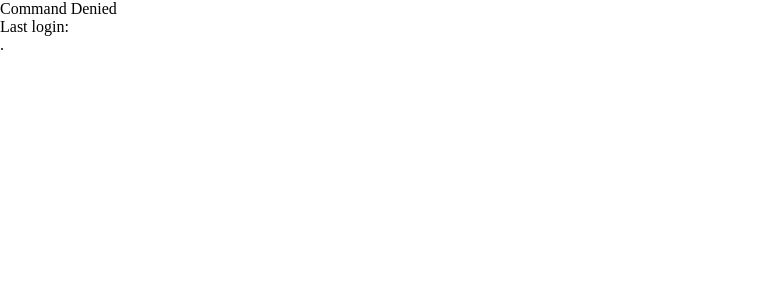
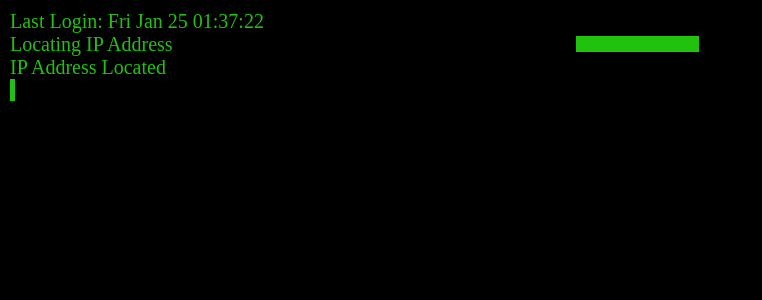
Before and after one commit to ChingChang9/Personal-Website, a Vue app: page /projects/hacker-terminal in a window 1280 px wide. Shown: the top 300 px of the page, without its empty margins (0-762 px from the left). Built offline with nearby package versions, Linux system fonts and the light colour scheme; no server answers.

Commit message:
hacker terminal!

```diff
--- a/src/App.vue
+++ b/src/App.vue
@@ -64,9 +64,6 @@ export default {
     } else {
       this.showNav = true;
     }
-  },
-  updated() {
-    console.log(this.$route.path);
   },
   methods: {
     hideNav() {
--- /dev/null
+++ b/src/components/TypeWriter.vue
@@ -0,0 +1,84 @@
+<template>
+  <div>
+    {{ typed }}
+    <div class="status-bar">{{ status }}</div>
+    <br v-if="finished" />
+  </div>
+</template>
+
+<script>
+export default {
+  name: "TypeWriter",
+  props: {
+    text: {
+      String,
+      default: "You forgot to enter the text!"
+    },
+    load: {
+      Number,
+      default: -1
+    }
+  },
+  data() {
+    return {
+      textLength: Number,
+      slicePlace: 1,
+      intervalID: Number,
+      typed: "",
+      finished: false,
+      status: "",
+      loaded: false
+    };
+  },
+  watch: {
+    finished() {
+      if (this.finished && this.load < 0) {
+        this.$emit("triggered", 100);
+      }
+    },
+    loaded() {
+      if (this.loaded) {
+        this.$emit("triggered", 500);
+      }
+    }
+  },
+  mounted() {
+    this.intervalID = setInterval(function() {
+      if (this.slicePlace <= this.text.length) {
+        this.typed = this.text.slice(0, this.slicePlace);
+        this.slicePlace++;
+      } else {
+        clearInterval(this.intervalID);
+        this.finished = true;
+        if (this.load >= 0) {
+          setTimeout(function() {
+            this.intervalID = setInterval(function() {
+              setTimeout(function() {
+                if (this.status.length < 35) {
+                  this.status += ".";
+                } else {
+                  clearInterval(this.intervalID);
+                  this.loaded = true;
+                }
+              }.bind(this), Math.floor(Math.random() * this.load) * 1000);
+            }.bind(this), 20);
+          }.bind(this), 250);
+        }
+      }
+    }.bind(this), 20);
+  },
+  beforeDestroy() {
+    clearInterval(this.intervalID);
+  }
+}
+</script>
+
+<style scoped>
+.status-bar {
+  font-size: 14px;
+  background-color: #20c20e;
+  position: absolute;
+  left: 45vw;
+  margin-top: -20px;
+}
+</style>
--- a/src/views/projects/HackerTerminal.vue
+++ b/src/views/projects/HackerTerminal.vue
@@ -1,13 +1,174 @@
 <template>
-  <div>
-    <div id="command">Command Denied</div>
-    <div id="last_login">Last login:</div>
-    <div id="cursor">.</div>
+  <div v-if="hacking" id="hack">
+    <div v-show="denied" id="command">Command Denied</div>
+
+    <div>Last Login: <type v-if="loggedIn" :text="currentTime" @triggered="nextLine" /></div>
+    <type v-if="locating" text="Locating IP Address" load="0" @triggered="nextLine" />
+    <type v-if="located" text="IP Address Located" @triggered="nextLine" />
+    <type v-if="showIP" :text="ip" @triggered="nextLine" />
+    <type v-if="showCountry" :text="`Country: ${country}`" @triggered="nextLine" />
+    <type v-if="showCity" :text="`City: ${city}, ${state}`" @triggered="nextLine" />
+    <type v-if="decrypting" text="Decrypting Configuration" load="15" @triggered="nextLine" />
+    <type v-if="requesting" text="Requesting Access to Local Server" load="10" @triggered="nextLine" />
+    <type v-if="access" text="Access Granted" @triggered="nextLine" />
+    <type v-if="initiating" text="Initiating Portals" load="20" @triggered="nextLine" />
+    <type v-if="crawler" text="Crawler Activated" @triggered="nextLine" />
+    <type v-if="crawling" text="Crawling Databases" load="30" @triggered="nextLine" />
+    <type v-if="extracting" text="Extracting Hard Drive" load="60" @triggered="nextLine" />
+    <type v-if="downloading" text="Downloading" load="80" @triggered="nextLine" />
+    <type v-if="downloaded" text="Files Downloaded" @triggered="nextLine" />
+    <type v-if="loggedOut" text="Ching Chang has logged out" @triggered="nextLine" />
+    <type v-if="terminated" text="Crawler Terminated" @triggered="nextLine" />
+    <div v-show="flash" id="cursor">.</div>
   </div>
 </template>
 
 <script>
+import type from "@/components/TypeWriter.vue";
 export default {
-  name: "HackerTerminal"
+  name: "HackerTerminal",
+  components: {
+    type
+  },
+  data() {
+    return {
+      ip: String, city: String, state: String, country: String, xhr: new XMLHttpRequest(),
+      loggedIn: false, locating: false, located: false, showIP: false, showCountry: false, showCity: false,
+      decrypting: false, requesting: false, access: false, initiating: false, crawler: false, crawling: false,
+      extracting: false, downloading: false, downloaded: false, loggedOut: false, terminated: false,
+      now: new Date,
+      denied: false,
+      flash: false,
+      IntervalID: Number,
+      hacking: true
+    };
+  },
+  computed: {
+    currentTime() {
+      var day, month, date, hour, minute, second;
+      switch (this.now.getDay()) {
+        case 0: day = "Sun"; break;
+        case 1: day = "Mon"; break;
+        case 2: day = "Tue"; break;
+        case 3: day = "Wed"; break;
+        case 4: day = "Thu"; break;
+        case 5: day = "Fri"; break;
+        default: day = "Sat";
+      }
+      switch (this.now.getMonth()) {
+        case 0: month = "Jan"; break;
+        case 1: month = "Feb"; break;
+        case 2: month = "Mar"; break;
+        case 3: month = "Apr"; break;
+        case 4: month = "May"; break;
+        case 5: month = "Jun"; break;
+        case 6: month = "Jul"; break;
+        case 7: month = "Aug"; break;
+        case 8: month = "Sep"; break;
+        case 9: month = "Oct"; break;
+        case 10: month = "Nov"; break;
+        default: month = "Dec";
+      }
+      this.now.getDate() < 10 ? date = ` ${this.now.getDate()}` : date = this.now.getDate();
+      this.now.getHours() < 10 ? hour = `0${this.now.getHours()}` : hour = this.now.getHours();
+      this.now.getMinutes() < 10 ? minute = `0${this.now.getMinutes()}` : minute = this.now.getMinutes();
+      this.now.getSeconds() < 10 ? second = `0${this.now.getSeconds()}` : second = this.now.getSeconds();
+      return `${day} ${month} ${date} ${hour}:${minute}:${second}`;
+    }
+  },
+  mounted() {
+    alert("Virus detected, please close the tab and reboot your computer\
+    Contact customer service for support: (613) 555-0186");
+    this.xhr.open("GET", "https://geoip-db.com/jsonp/");
+    this.xhr.send();
+    this.xhr.onload = function () {
+      this.ip = this.xhr.responseText.slice(this.xhr.responseText.indexOf("IPv4") + 7, this.xhr.responseText.indexOf("state") - 3);
+      this.country = this.xhr.responseText.slice(this.xhr.responseText.indexOf("country_name") + 15, this.xhr.responseText.indexOf("city") - 3);
+      this.city = this.xhr.responseText.slice(this.xhr.responseText.indexOf("city") + 7, this.xhr.responseText.indexOf("postal") - 3);
+      this.state = this.xhr.responseText.slice(this.xhr.responseText.indexOf("state") + 8, this.xhr.responseText.indexOf("}") - 1);
+    }.bind(this);
+    setTimeout(function() {
+      this.loggedIn = true;
+    }.bind(this), 1400);
+    this.intervalID = setInterval(function() {
+      this.flash = !this.flash;
+    }.bind(this), 400);
+    document.addEventListener("keydown", this.showCommand);
+    document.addEventListener("keyup", this.hideCommand);
+  },
+  beforeDestroy() {
+    document.removeEventListener("keydown", this.showCommand);
+    document.removeEventListener("keyup", this.hideCommand);
+  },
+  methods: {
+    nextLine(pause) {
+      if (this.terminated) {
+        clearInterval(this.intervalID);
+        this.flash = false;
+        setTimeout(function() {
+          this.hacking = false;
+          setTimeout(function() {
+            this.$router.push({ name: 'Projects' })
+          }.bind(this), 300);
+        }.bind(this), 2500);
+      }
+      setTimeout(function() {
+        !this.locating ? this.locating = true :
+        !this.located ? this.located = true :
+        !this.showIP ? this.showIP = true :
+        !this.showCountry ? this.showCountry = true :
+        !this.showCity ? this.showCity = true :
+        !this.decrypting ? this.decrypting = true :
+        !this.requesting ? this.requesting = true :
+        !this.access ? this.access = true :
+        !this.initiating ? this.initiating = true :
+        !this.crawler ? this.crawler = true :
+        !this.crawling ? this.crawling = true :
+        !this.extracting ? this.extracting = true :
+        !this.downloading ? this.downloading = true :
+        !this.downloaded ? this.downloaded = true :
+        !this.loggedOut ? this.loggedOut = true :
+        this.terminated = true;
+      }.bind(this), pause);
+    },
+    showCommand() {
+      this.denied = true;
+    },
+    hideCommand() {
+      this.denied = false;
+    }
+  }
 };
 </script>
+
+<style lang="scss" scoped>
+#hack {
+  height: calc(100vh - 20px);
+  user-select: none;
+  cursor: text;
+  background-color: black;
+  color: #20c20e;
+  font-family: OCR A Std;
+  font-size: 20px;
+  padding: 10px;
+  div {
+    display: inline;
+  }
+  #cursor {
+    background-color: #20c20e;
+  }
+  #command {
+    position: absolute;
+    top: calc(50vh - 150px);
+    left: calc(30vw - 27px);
+    z-index: 1;
+    border: 7px solid #20c20e;
+    background-color: black;
+    color: white;
+    width: 40vw;
+    padding: 100px 20px;
+    font-size: 40px;
+    text-align: center;
+  }
+}
+</style>
--- a/src/views/projects/TypingSpeedTest.vue
+++ b/src/views/projects/TypingSpeedTest.vue
@@ -430,9 +430,6 @@ export default {
       document.getElementById("typing-box").focus();
     },
     applyLetterSpace() {
-      Array.from(document.getElementsByClassName("word")).forEach((element) => {
-        element.style.letterSpacing = `${this.letterSpace}px`;
-      });
       Array.from(document.getElementsByClassName("letter")).forEach((element) => {
         element.style.marginRight = `${this.letterSpace}px`;
       });
```
Also changed, not shown: src/views/Projects.vue (+20 -19 lines).
